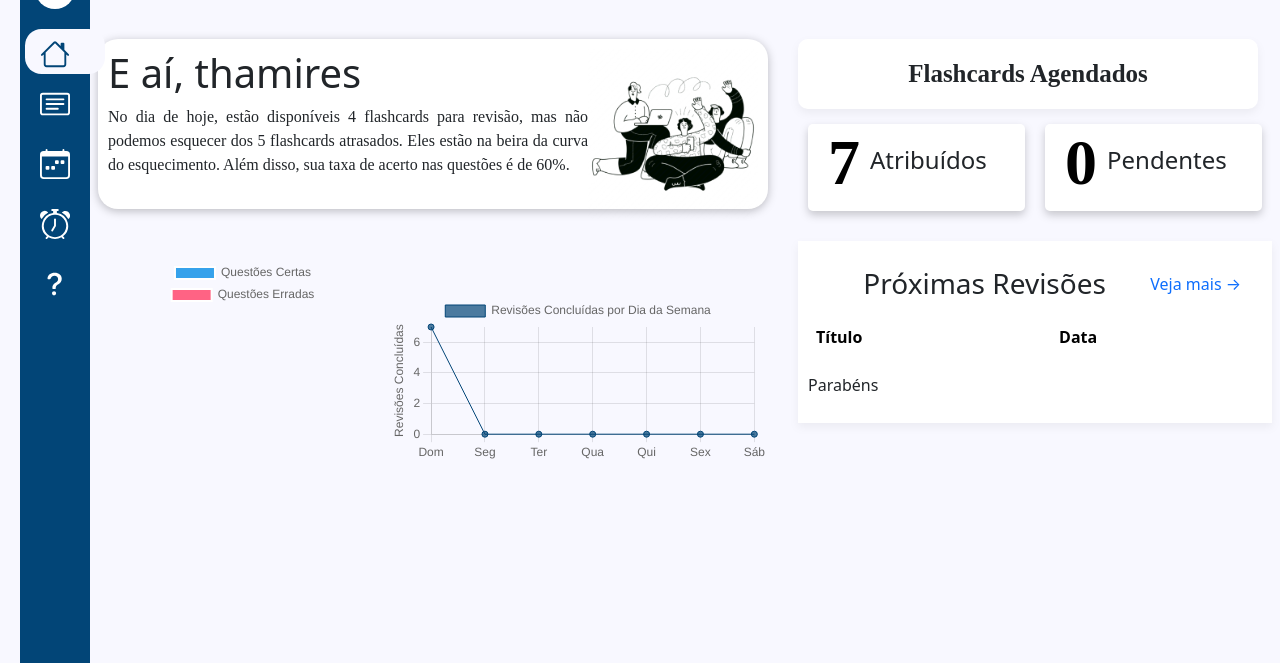
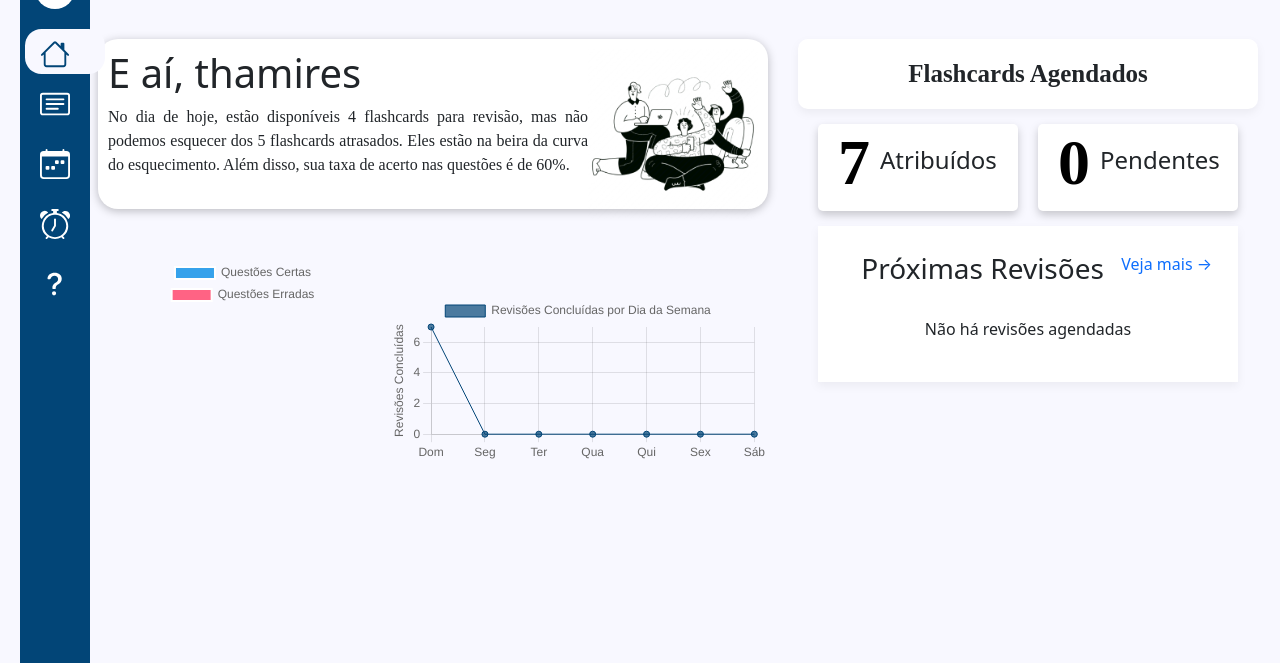
Before and after one commit to ClarisseTeixeira/EducaAlfa, a Django app: page /dashboard in a window 1280 px wide. Shown: the part 71-734 px from the top of the page. Run offline with Django 4.2, Linux system fonts and the light colour scheme; a user stored in the database is signed in; data comes from the database, SQL or seed files in the repository; both versions use the stored data as it was after the commit; lists and menus that the app fills with data are empty; some libraries are stand-ins or nearby versions.

Commit message:
revisao ok

```diff
--- a/core/static/core/css/dashboard.css
+++ b/core/static/core/css/dashboard.css
@@ -122,7 +122,6 @@ ul .sair{
     box-shadow: 0 0 0 0;
     border: 0 none;
     outline: 0;
-
 }
 
 .ql-editor {
@@ -190,9 +189,10 @@ ul .sair{
     color: #001B48;
 }
 
-.lta {
+.tabelare .lta {
     text-decoration: none;
-    margin: 5px;
+    display: flex;
+    align-items: flex-start;
 }
 
 .buttonf {
@@ -259,7 +259,7 @@ ul .sair{
 .fatri {
     display: flex;
     align-items: center;
-    width: 217px;
+    width: 200px;
     height: 87px;
     border-radius: 5px;
     background: #FFF;
@@ -327,10 +327,21 @@ ul .sair{
 
 .tabelare{
     background-color: white;
-    margin-top: 15px;
+    margin: auto;
     padding: 10px;
     filter: drop-shadow(0px 4px 4px rgba(0, 0, 0, 0.05));
+    width: 420px;
 }
+
+ .ftd, .fth{
+    width: 100px;
+    margin: 0px 50px;
+}
+ .ftr{
+    justify-content: center;
+    display: flex;
+}
+
 
 #atribuídas{
     color: green;
@@ -340,9 +351,16 @@ ul .sair{
     color: red;
 }
 
-tr td a {
+.ftr .ftd a {
     text-decoration: none;
     color: #000;
+}
+
+.tabelare .nhra{
+    display: flex;
+    justify-content: center;
+    margin: 15px;
+
 }
 
 p img{
--- a/core/templates/core/pages/dashboard.html
+++ b/core/templates/core/pages/dashboard.html
@@ -41,7 +41,7 @@
             <h1 class="d-flex justify-content-center">Flashcards Agendados</h1>
         </div>
 
-        <div class="d-flex ">
+        <div class="d-flex" style="width: 440px; margin: auto;">
             <div class="fatri">
                 <h1>{{todas_revisoes.count}}</h1>
                 <p>Atribuídos</p>
@@ -61,39 +61,46 @@
                 <a class="lta" href="{% url 'calendario' %}">Veja mais &#8594;</a>
             </div>
 
+            {% if revisao %}
+
             <table class="table table-borderless">
-                <tr>
-                    <th>Título</th>
-                    <th>Data</th>
+                <tr class="ftr">
+                    <th class="fth">Título</th>
+                    <th class="fth">Data</th>
                 </tr>
 
 
                 {% for revisao in revisoes_pendentes|slice:":5" %}
-                <tr>
-                    <td><a href="{% url 'detalhes_flashcard' id=revisao.flashcard.id %}">{{revisao.flashcard.titulo}}</a>
+                <tr class="ftr">
+                    <td class="ftd"><a
+                            href="{% url 'detalhes_flashcard' id=revisao.flashcard.id %}">{{revisao.flashcard.titulo}}</a>
                     </td>
-                    <td id="pendentes">{{ revisao.data_agendada|date:"d/m/Y" }}</td>
+                    <td class="ftd" id="pendentes">{{ revisao.data_agendada|date:"d/m/Y" }}</td>
                 </tr>
                 {% endfor %}
 
 
                 {% for revisao in revisoes_do_dia|slice:":5" %}
-                <tr>
-                    <td> <a href="{% url 'detalhes_flashcard' id=revisao.flashcard.id %}">{{revisao.flashcard.titulo}}</a>
+                <tr class="ftr">
+                    <td class="ftd"> <a
+                            href="{% url 'detalhes_flashcard' id=revisao.flashcard.id %}">{{revisao.flashcard.titulo}}</a>
                     </td>
-                    <td id="atribuídas">{{ revisao.data_agendada|date:"d/m/Y" }}</td>
+                    <td class="ftd" id="atribuídas">{{ revisao.data_agendada|date:"d/m/Y" }}</td>
                 </tr>
                 {% endfor %}
 
             </table>
 
-        {% if revisao %}
+
             <div class="bcomecarev">
                 <a href="{% url 'detalhes_flashcard' id=revisao.flashcard.id %}">Começar revisão</a>
             </div>
+
+
+
             {% else %}
-                <div>
-                    <p>Parabéns</p>
+            <div class="nhra">
+                <p>Não há revisões agendadas</p>
             </div>
             {% endif %}
 
@@ -102,4 +109,5 @@
     </div>
     <br>
 
+
     {% endblock %}
--- a/core/templates/core/partials/base.html
+++ b/core/templates/core/partials/base.html
@@ -103,6 +103,8 @@
         </div>
     </main>
 
+    {% block modal %}
+            {% endblock %}
 
 
 
--- a/core/views/home.py
+++ b/core/views/home.py
@@ -33,7 +33,7 @@ def dashboard(request):
         'revisoes_pendentes': revisoes_pendentes,
         'serialized_data': serialized_data,
         'revisao':revisao,
-    }
+        }
     return render(request, "core/pages/dashboard.html", context)
 
 def get_revisions(user, **kwargs):
--- a/templates/index.html
+++ b/templates/index.html
@@ -1,7 +1,7 @@
 
 {% load static %}
 <!DOCTYPE html>
-<html lang="en">
+<html lang="pt-br">
 <head>
     <meta charset="UTF-8">
     <meta name="viewport" content="width=device-width, initial-scale=1.0">
```
Also changed, not shown: revisao/static/revisao/css/revisao.css (+97 -15 lines), revisao/templates/revisao/flashcard_detail.html (+33 -8 lines), db.sqlite3, revisao/templates/revisao/flashcard.html (line endings or trailing spaces), revisao/urls.py (line endings or trailing spaces). Lines whose indentation alone changed are shown as unchanged.
